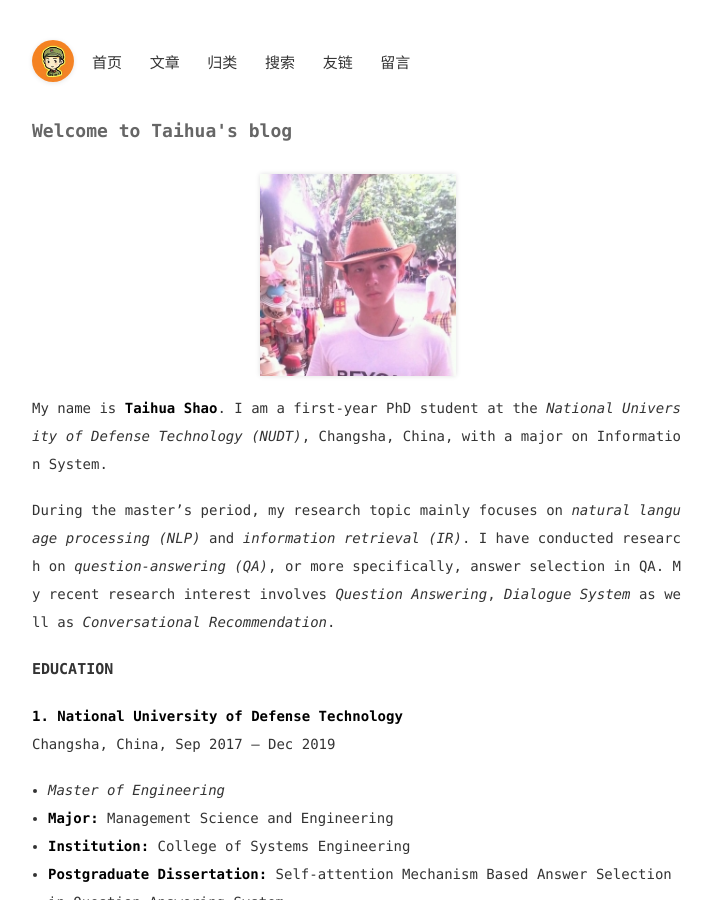
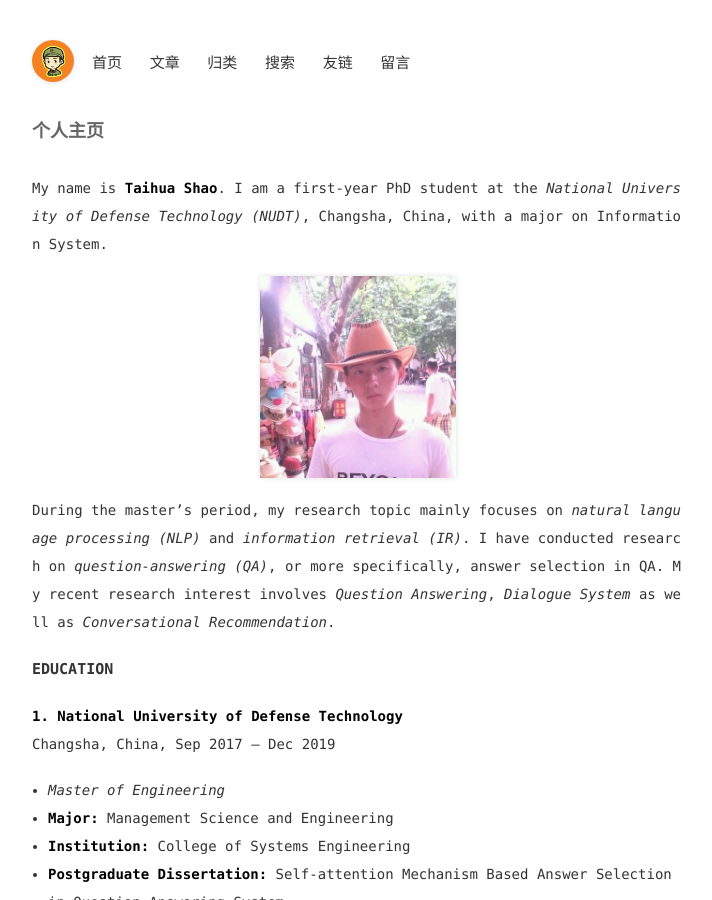
Before and after one commit to secretpolice1995/secretpolice1995.github.io, a Jekyll site: the page built from index.md, in a window 1280 px wide and 900 px high. Shown: the whole window, without its empty margins (282-994 px from the left). Built offline with Jekyll 4.4.1, drawn with Linux system fonts in a browser that asks for light colours.

Commit message:
Update index.md

```diff
--- a/index.md
+++ b/index.md
@@ -1,11 +1,11 @@
 ---
 layout: mypost
-title: Welcome to Taihua's blog
+title: 个人主页
 ---
 
+My name is **Taihua Shao**. I am a first-year PhD student at the *National University of Defense Technology (NUDT)*, Changsha, China, with a major on Information System.
+
 <img src="shao.jpg" width="30%" height="30%">
-
-My name is **Taihua Shao**. I am a first-year PhD student at the *National University of Defense Technology (NUDT)*, Changsha, China, with a major on Information System.
 
 During the master's period, my research topic mainly focuses on *natural language processing (NLP)* and *information retrieval (IR)*. I have conducted research on *question-answering (QA)*, or more specifically, answer selection in QA. My recent research interest involves *Question Answering*, *Dialogue System* as well as *Conversational Recommendation*.
 
```
